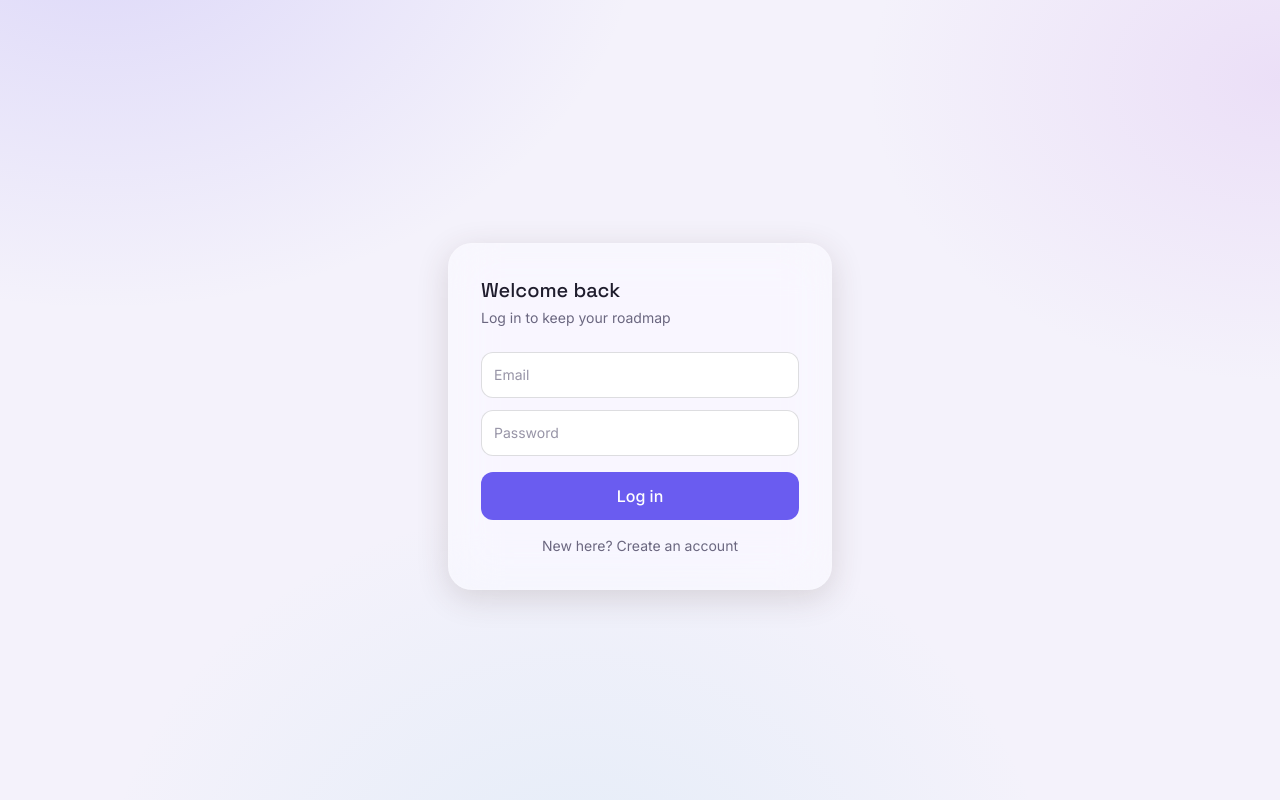
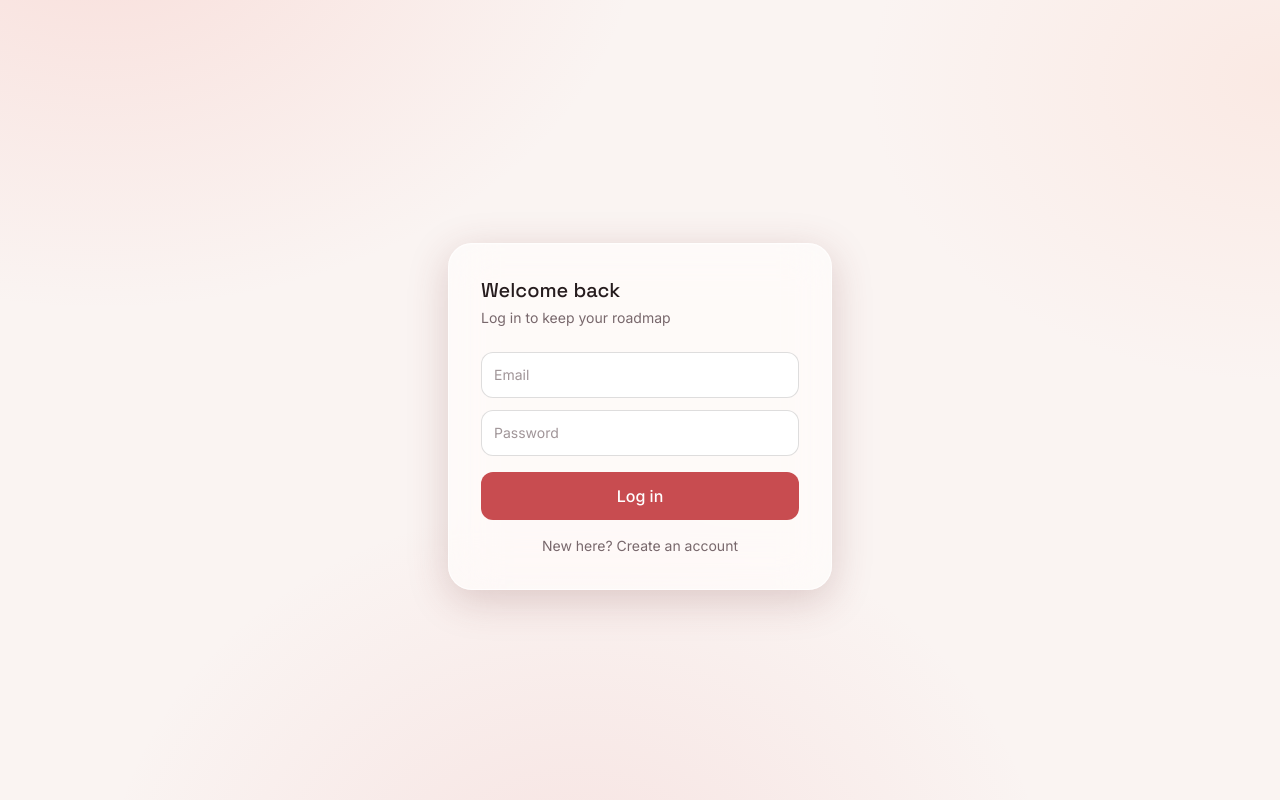
Before and after one commit to Bablu2004k/doubt-tutor, a React (Vite) app in the folder frontend/: page /login in a window 1280 px wide. Built offline with nearby package versions, Linux system fonts and the light colour scheme; no server answers.

Commit message:
New look: Ember Glass theme (black glass + soft coral, porcelain light mode)

```diff
--- a/frontend/src/index.css
+++ b/frontend/src/index.css
@@ -653,3 +653,109 @@ html, body, .glass, .glass-strong { transition: background-color 400ms var(--eas
 @media (prefers-reduced-motion: reduce) {
   .message-in, .send-ready, .typing-dot, .skeleton, .doubt-chip { animation: none !important; transition: none !important; }
 }
+
+/* =====================================================================
+   "Ember Glass" redesign: black glass + soft coral in dark mode,
+   warm porcelain + coral in light mode. Declared last so it overrides
+   the earlier tokens without touching component code.
+   ===================================================================== */
+html {
+  --ink: 38 28 30;
+  --forest: 192 68 74;
+  --accent: 200 76 80;
+  --signal: 28 138 90;
+  --flag: 190 50 90;
+  --paper: 255 255 255;
+  --cloud: 250 244 242;
+  --slate: 120 104 108;
+  --mauve: 232 140 136;
+  --lilac: 240 170 160;
+  --glass-tint: 255 255 255;
+  --glass-shadow: 120 50 50;
+  --orb-a: 244 150 140;
+  --orb-b: 250 190 170;
+  --orb-c: 226 120 120;
+  --chip1-bg: 253 235 232; --chip1-fg: 188 64 70;
+  --chip2-bg: 250 232 240; --chip2-fg: 170 50 100;
+  --chip3-bg: 230 246 238; --chip3-fg: 28 130 86;
+  --chip4-bg: 254 241 226; --chip4-fg: 176 108 20;
+}
+html[data-theme="dark"] {
+  --ink: 247 238 236;
+  --forest: 192 70 76;
+  --accent: 240 144 140;
+  --signal: 120 220 170;
+  --flag: 245 140 170;
+  --paper: 18 12 13;
+  --cloud: 8 6 7;
+  --slate: 176 160 160;
+  --mauve: 232 120 122;
+  --lilac: 214 100 104;
+  --glass-tint: 34 24 25;
+  --glass-shadow: 0 0 0;
+  --orb-a: 222 100 98;
+  --orb-b: 150 52 58;
+  --orb-c: 242 150 144;
+  --chip1-bg: 52 26 28; --chip1-fg: 248 176 172;
+  --chip2-bg: 50 28 42; --chip2-fg: 240 150 190;
+  --chip3-bg: 22 44 34; --chip3-fg: 120 220 170;
+  --chip4-bg: 54 40 22; --chip4-fg: 255 196 120;
+}
+html[data-theme="dark"] body {
+  background-image:
+    radial-gradient(ellipse 900px 650px at 8% -10%, rgb(var(--orb-a) / 0.30), transparent 60%),
+    radial-gradient(ellipse 750px 550px at 100% 10%, rgb(var(--orb-b) / 0.34), transparent 55%),
+    radial-gradient(ellipse 800px 700px at 45% 115%, rgb(var(--orb-c) / 0.14), transparent 60%);
+}
+
+/* Glass: brighter edge, soft inner highlight, deeper blur */
+.glass, .glass-strong {
+  border: 1px solid rgb(255 255 255 / 0.14);
+  box-shadow: inset 0 1px 0 rgb(255 255 255 / 0.12), 0 10px 40px rgb(var(--glass-shadow) / 0.22);
+}
+html:not([data-theme="dark"]) .glass,
+html:not([data-theme="dark"]) .glass-strong {
+  border-color: rgb(255 255 255 / 0.7);
+  background-color: rgb(255 255 255 / 0.55);
+}
+
+/* Primary buttons get a soft coral sheen in dark mode */
+html[data-theme="dark"] .bg-accent {
+  background-image: linear-gradient(135deg, rgb(var(--accent)), rgb(var(--mauve)));
+  box-shadow: 0 6px 20px -8px rgb(var(--accent) / 0.6);
+}
+
+/* Answer card: was a cream notebook page, now a glass sheet in the theme */
+.paper-card, html[data-theme="dark"] .paper-card {
+  background-color: rgb(var(--glass-tint) / 0.5);
+  background-image: none;
+  backdrop-filter: blur(24px) saturate(160%);
+  -webkit-backdrop-filter: blur(24px) saturate(160%);
+  border: 1px solid rgb(255 255 255 / 0.14);
+  border-radius: 22px;
+  box-shadow: inset 0 1px 0 rgb(255 255 255 / 0.1), 0 12px 40px rgb(var(--glass-shadow) / 0.25);
+  padding-left: 24px !important;
+  --ink: 38 28 30; --slate: 120 104 108; --accent: 200 76 80;
+  --signal: 28 138 90; --flag: 190 50 90; --paper: 255 255 255;
+}
+html:not([data-theme="dark"]) .paper-card { background-color: rgb(255 255 255 / 0.7); }
+html[data-theme="dark"] .paper-card {
+  --ink: 247 238 236; --slate: 176 160 160; --accent: 240 144 140;
+  --signal: 120 220 170; --flag: 245 140 170; --paper: 18 12 13;
+}
+.paper-card::before { display: none; }
+
+/* Answer text follows the theme instead of fixed browns */
+.solution-prose, .solution-prose p, .solution-prose ul, .solution-prose ol { color: rgb(var(--ink) / 0.92); }
+.solution-prose strong, .solution-prose h1, .solution-prose h2, .solution-prose h3 { color: rgb(var(--ink)); }
+.solution-prose h1, .solution-prose h2, .solution-prose h3 { font-family: "Space Grotesk", "Inter", sans-serif; letter-spacing: -0.01em; }
+.solution-prose li::marker { color: rgb(var(--accent)); }
+.solution-prose code { background: rgb(var(--ink) / 0.1); color: rgb(var(--accent)); }
+.solution-prose pre { background: rgb(14 10 11 / 0.92); border: 1px solid rgb(255 255 255 / 0.08); }
+.solution-prose pre code { color: #f3e9e7; background: none; }
+.solution-prose blockquote { border-left: 2px solid rgb(var(--accent) / 0.7); color: rgb(var(--slate)); }
+.solution-prose a { color: rgb(var(--accent)); }
+.solution-prose th, .solution-prose td { border: 1px solid rgb(var(--ink) / 0.16); }
+
+/* Titles use the display face for a more designed feel */
+h1, h2 { font-family: "Space Grotesk", "Inter", sans-serif; letter-spacing: -0.015em; }
```
